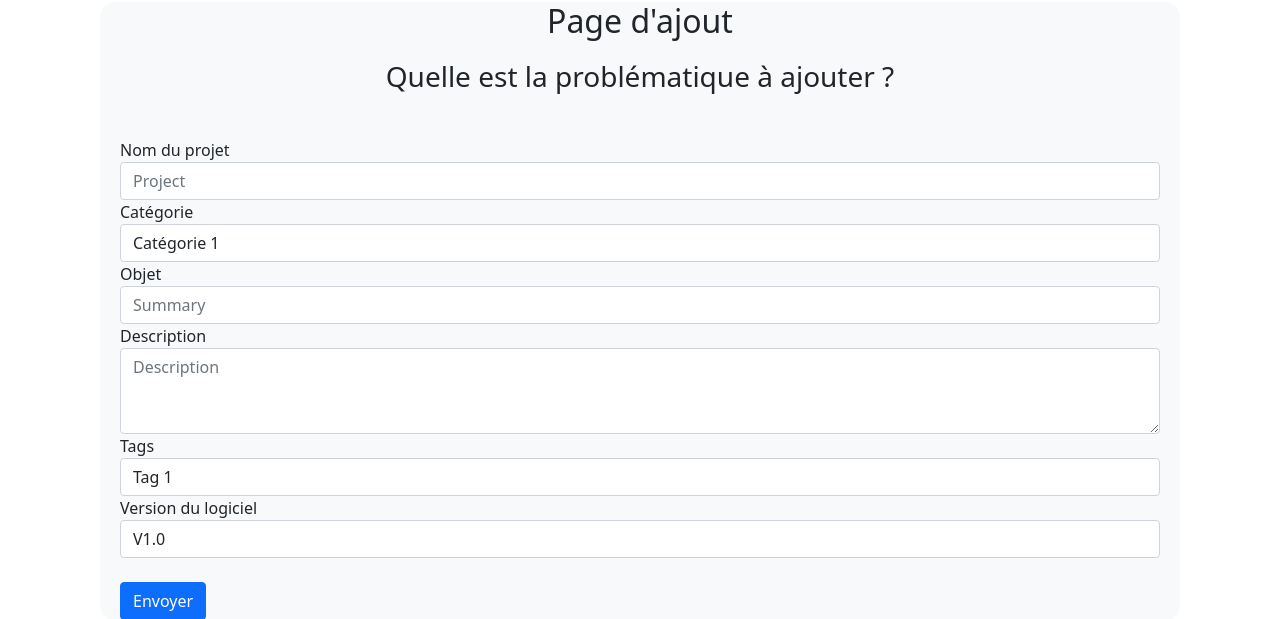
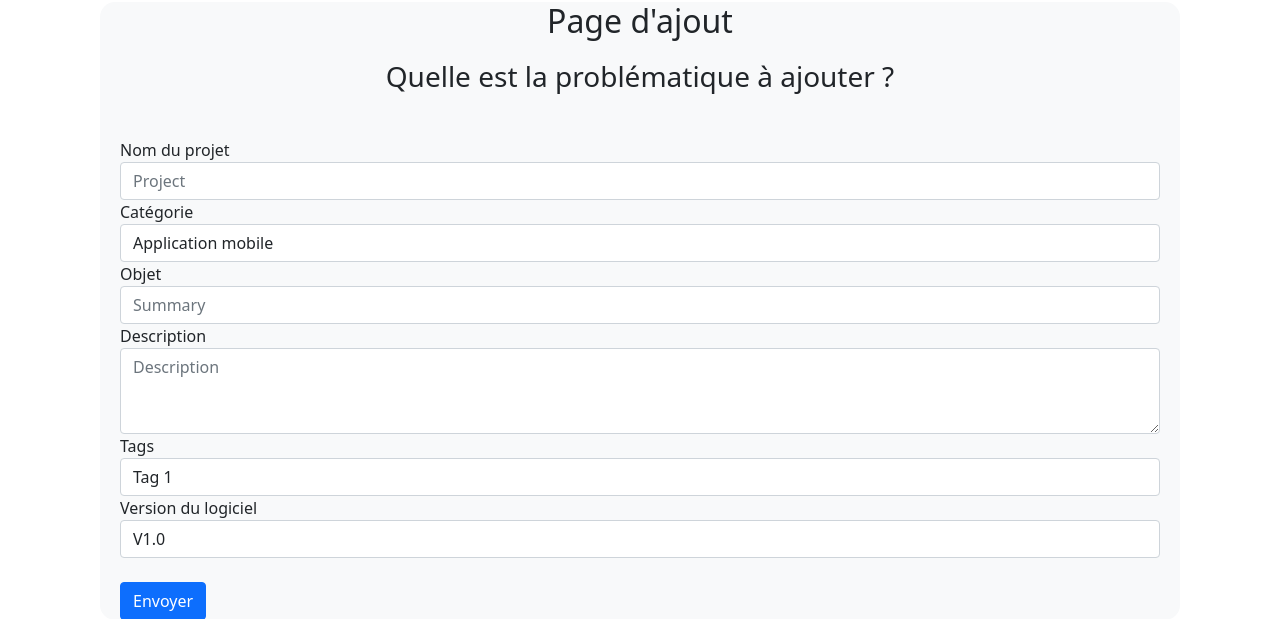
Before and after one commit to abwii/FAQ_Hanover_Symfony, a Symfony app: template templates/default/ajout.html.twig in a window 1280 px wide. Shown: the part 174-793 px from the top of the page. Run offline with Twig, Linux system fonts and the light colour scheme; the template is opened without the code that fills it, so the values that code supplies are empty; some libraries are stand-ins or nearby versions.

```diff
--- a/templates/default/ajout.html.twig
+++ b/templates/default/ajout.html.twig
@@ -17,16 +17,16 @@
         <label for="exampleInputEmail1">Catégorie</label>
         <div class="form-group">
             <select class="form-control" id="exampleFormControlSelect1">
-              <option>Catégorie 1</option>
-              <option>Catégorie 2</option>
-              <option>Catégorie 3</option>
-              <option>Catégorie 4</option>
-              <option>Catégorie 5</option>
-              <option>Catégorie 6</option>
-              <option>Catégorie 7</option>
-              <option>Catégorie 8</option>
-              <option>Catégorie 9</option>
-              <option>Catégorie 10</option>
+              <option>Application mobile</option>
+              <option>Base de données</option>
+              <option>Embarqué</option>
+              <option>Général</option>
+              <option>IHM</option>
+              <option>Intervention sur les données</option>
+              <option>Livraison / Mise à jour</option>
+              <option>Serveur</option>
+              <option>SIRI / SIRI Light</option>
+              <option>Non déterminé</option>
             </select>
         </div>
         </div>
```
Also changed, not shown: templates/default/modification.html.twig (+10 -10 lines), 3 other files.
